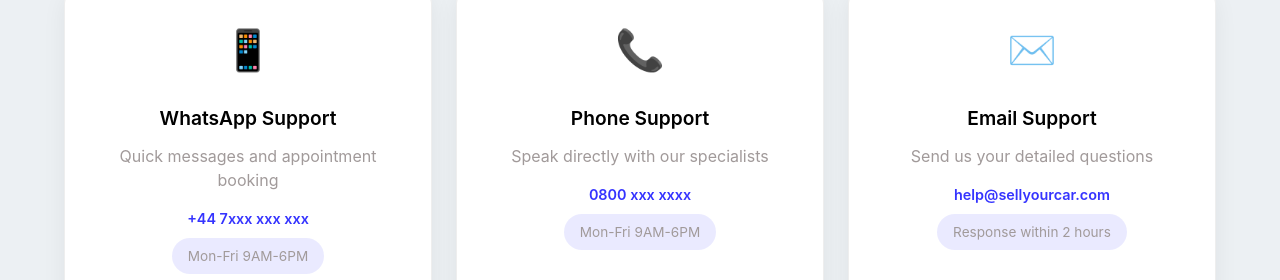
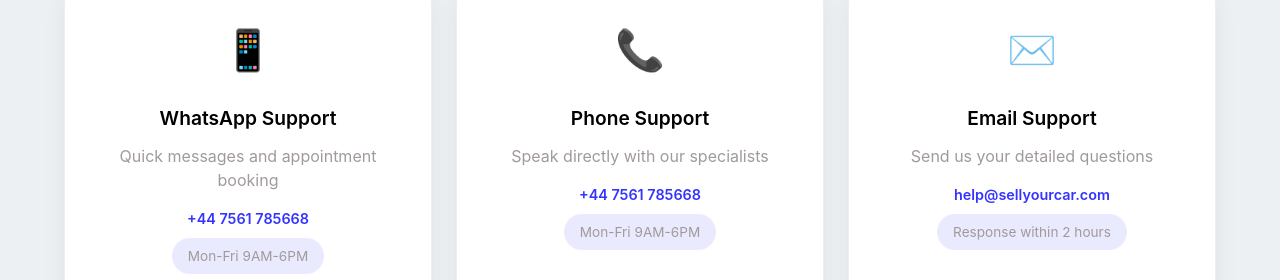
Before and after one commit to ADEEL-AHMAD-123/sell-your-car-frontend, a React (Vite) app: page /faqs in a window 1280 px wide. Shown: the part 2743-3023 px from the top of the page. Built offline with nearby package versions, Linux system fonts and the light colour scheme.

Commit message:
fixed contact numbers in faqs page

```diff
--- a/src/pages/About/About.scss
+++ b/src/pages/About/About.scss
@@ -184,6 +184,9 @@
       font-size: 3rem;
       margin-bottom: 1.5rem;
       text-align: center;
+width: 100%;
+
+
     }
 
     h2 {
--- a/src/pages/FaqsPage/FaqsPage.jsx
+++ b/src/pages/FaqsPage/FaqsPage.jsx
@@ -33,8 +33,9 @@ const supportChannels = [
     icon: '📱',
     action: 'Message Us',
     available: 'Mon-Fri 9AM-6PM',
-    contact: '+44 7xxx xxx xxx',
-    handler: () => window.open('https://wa.me/447xxxxxxx', '_blank')
+    contact: '+44 7561 785668',
+    // Corrected handler: use the full international number without spaces
+    handler: () => window.open('https://wa.me/447561785668', '_blank')
   },
   {
     title: 'Phone Support',
@@ -42,8 +43,9 @@ const supportChannels = [
     icon: '📞',
     action: 'Call Us',
     available: 'Mon-Fri 9AM-6PM',
-    contact: '0800 xxx xxxx',
-    handler: () => window.open('tel:0800xxxxxx')
+    contact: '+44 7561 785668',
+    // Corrected handler: use the full international number with tel: protocol
+    handler: () => window.open('tel:+447561785668')
   },
   {
     title: 'Email Support',
--- a/src/pages/HowItsWorks/HowItWorks.scss
+++ b/src/pages/HowItsWorks/HowItWorks.scss
@@ -362,7 +362,8 @@
 
   .benefit-card {
     display: flex;
-    align-items: flex-start;
+    align-items: center;
+
     gap: 1.5rem;
     padding: 2rem;
     background: rgba(53, 52, 255, 0.03);
```
Lines whose indentation alone changed are shown as unchanged.
